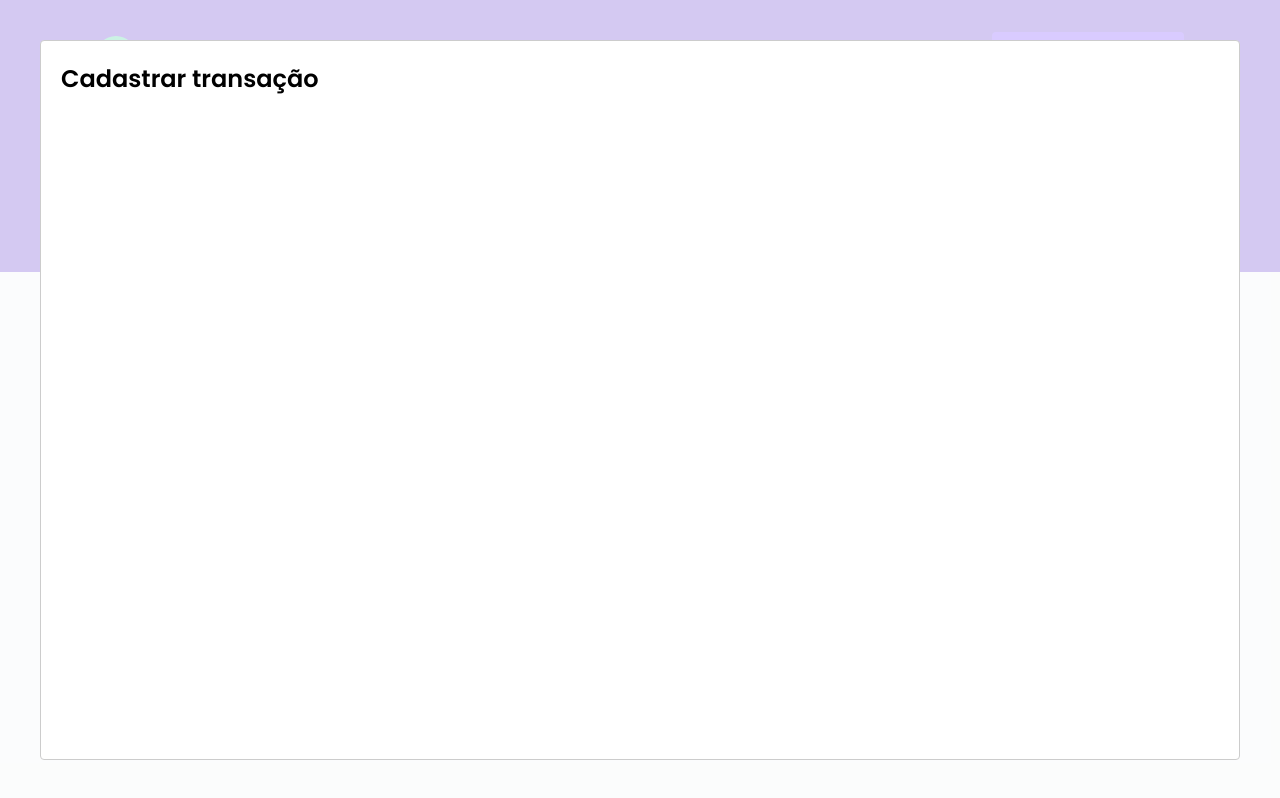
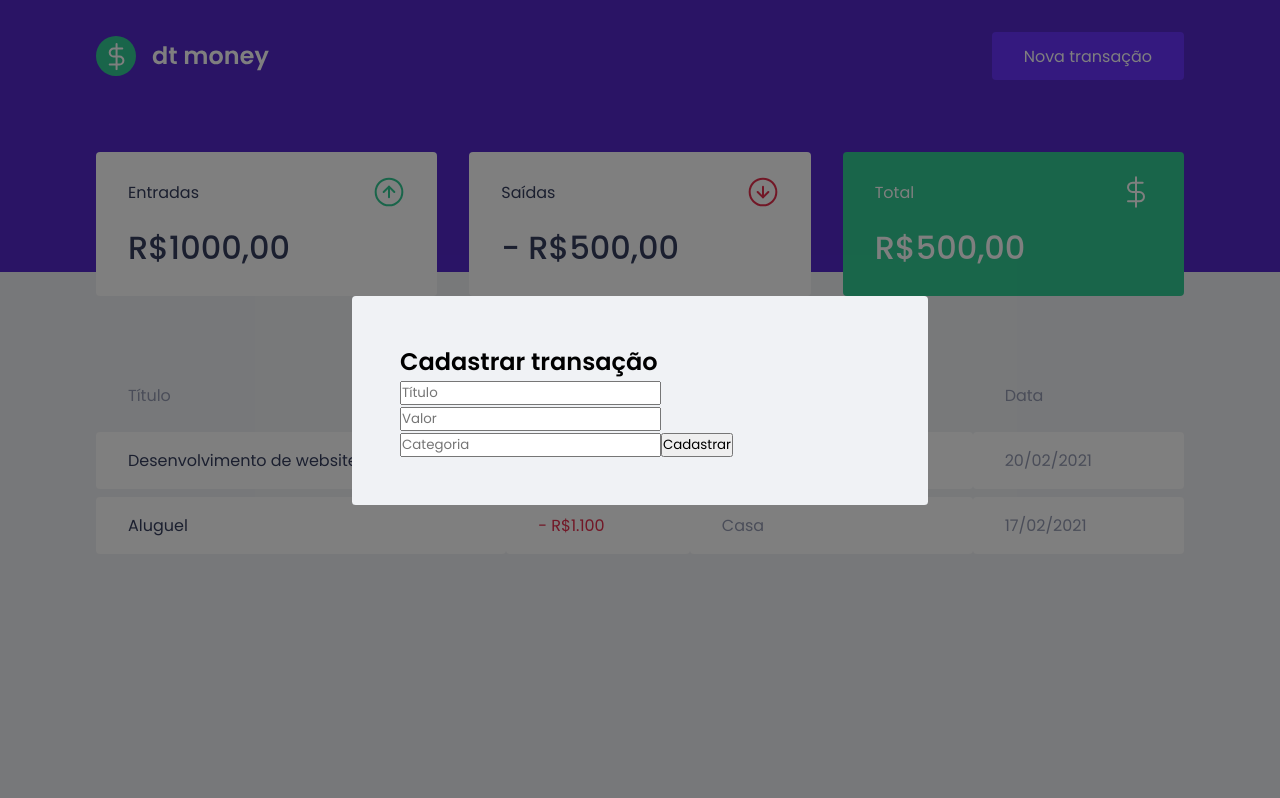
Before and after one commit to tosantos1/projectfinance, a React (Create React App) app: page / in a window 1280 px wide. Both pictures are taken after a click on the button "Nova transação". Built offline with nearby package versions, Linux system fonts and the light colour scheme; no server answers; what miragejs would draw is missing.

Commit message:
Estrutura do formulario

```diff
--- a/src/components/NewTransactionModal/index.tsx
+++ b/src/components/NewTransactionModal/index.tsx
@@ -1,4 +1,5 @@
 import Modal from 'react-modal';
+import { Container } from './styles';
 
 interface NewTransactionModalProps {
   isOpen: boolean;
@@ -10,8 +11,29 @@ export function NewTransactionModal({ isOpen, onRequestClose }: NewTransactionMo
     <Modal
       isOpen={isOpen}
       onRequestClose={onRequestClose}
+      overlayClassName="react-modal-overlay"
+      className="react-modal-content"
     >
-      <h2>Cadastrar transação</h2>
+      <Container>
+        <h2>Cadastrar transação</h2>
+
+        <input
+          placeholder="Título"
+        />
+
+        <input
+          type="number"
+          placeholder="Valor"
+        />
+
+        <input
+          placeholder="Categoria"
+        />
+
+        <button type="submit">
+          Cadastrar
+        </button>
+      </Container>
     </Modal>
   );
 }
--- a/src/components/NewTransactionModal/styles.ts
+++ b/src/components/NewTransactionModal/styles.ts
@@ -1,3 +1,3 @@
 import styled from 'styled-components';
 
-export const Container = styled.div``;
+export const Container = styled.form``;
--- a/src/styles/global.ts
+++ b/src/styles/global.ts
@@ -3,90 +3,78 @@ import { createGlobalStyle } from 'styled-components'
 export const GlobalStyle = createGlobalStyle`
   :root {
     --background: #f0f2f5;
+    --red: #E52E4D;
+    --green: #33CC95;
+    --blue: #5429CC;
 
-        --red: #e52e4d;
-        --green: #33cc95;
+    --blue-light: #6933FF;
 
-        --blue: #5429cc;
-        --blue-light: #6933ff;
+    --text-title: #363F5F;
+    --text-body: #969CB3;
 
-        --text-title: #363f5f;
-        --text-body: #969cb3;
+    --background: #F0F2F5;
+    --shape: #FFFFFF;
+  }
 
-        --shape: #fff;
-    }
-    *{
+  * {
     margin: 0;
     padding: 0;
     box-sizing: border-box;
   }
+
   html {
-        @media (max-width: 1080){
+    @media (max-width: 1080px) {
       font-size: 93.75%;
     }
-        @media (max-width: 720px){
+
+    @media (max-width: 720px) {
       font-size: 87.5%;
     }
   }
+
   body {
     background: var(--background);
     -webkit-font-smoothing: antialiased;
   }
+
   body, input, textarea, button {
     font-family: 'Poppins', sans-serif;
     font-weight: 400;
   }
+
   h1, h2, h3, h4, h5, h6, strong {
     font-weight: 600;
   }
+
   button {
     cursor: pointer;
   }
-    [disabled]{
-        opacity: 0,6;
+
+  [disabled] {
+    opacity: 0.6;
     cursor: not-allowed;
   }
-    .react-modal-overlay{
+
+  .react-modal-overlay {
     background: rgba(0, 0, 0, 0.5);
-        position: fixed; //por conta do scroll
-        top:0;
-        bottom:0;
-        right:0;
-        left:0;
-        display:flex;
+
+    position: fixed;
+    top: 0;
+    bottom: 0;
+    right: 0;
+    left: 0;
+
+    display: flex;
     align-items: center;
     justify-content: center;
   }
-    @media (max-width:920px){
-        .react-modal-overlay{
-            display:flex;
-            align-items: flex-end;
-            justify-content: flex-end;
-        }
-    }
 
-    .react-modal-content{
+  .react-modal-content {
     width: 100%;
     max-width: 576px;
     background: var(--background);
     padding: 3rem;
     position: relative;
-
-    }
-    @media (max-width:920px){
-        .react-modal-content{
-            border-radius: 16px 16px 0px 0px;
-        }
-    }
-    .react-modal-close{
-        position: absolute;
-        right: 1.5rem;
-        top: 1.5rem;
-        border: 0;
-        background: transparent;
-        transition: filter 0.2s;
-        &:hover {
-            filter: brightness(0.8);
-        }
+    border-radius: 0.24rem;
   }
 `
```
Lines whose indentation alone changed are shown as unchanged.
